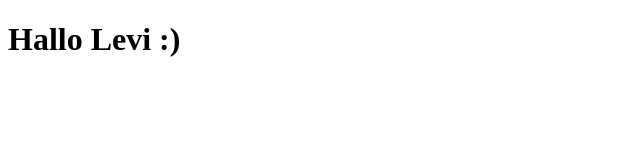
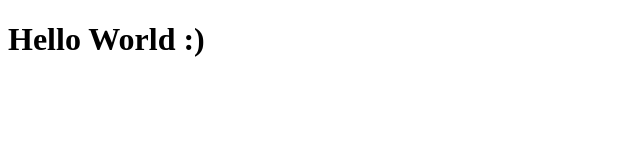
Before and after one commit to U-L-M-S/tabnews, a Next.js app: page / in a window 1280 px wide. Shown: the top 160 px of the page, without its empty margins (0-640 px from the left). Built offline with nearby package versions, Linux system fonts and the light colour scheme.

Commit message:
node_modules I acidentally pushed all my changes and forgot to insert node_modules in my .gitignore

```diff
--- a/pages/index.js
+++ b/pages/index.js
@@ -1,5 +1,5 @@
 function Home() {
-  return <h1>Hallo Levi :)</h1>
+  return <h1>Hello World :)</h1>
 }
 
 export default Home;
```
